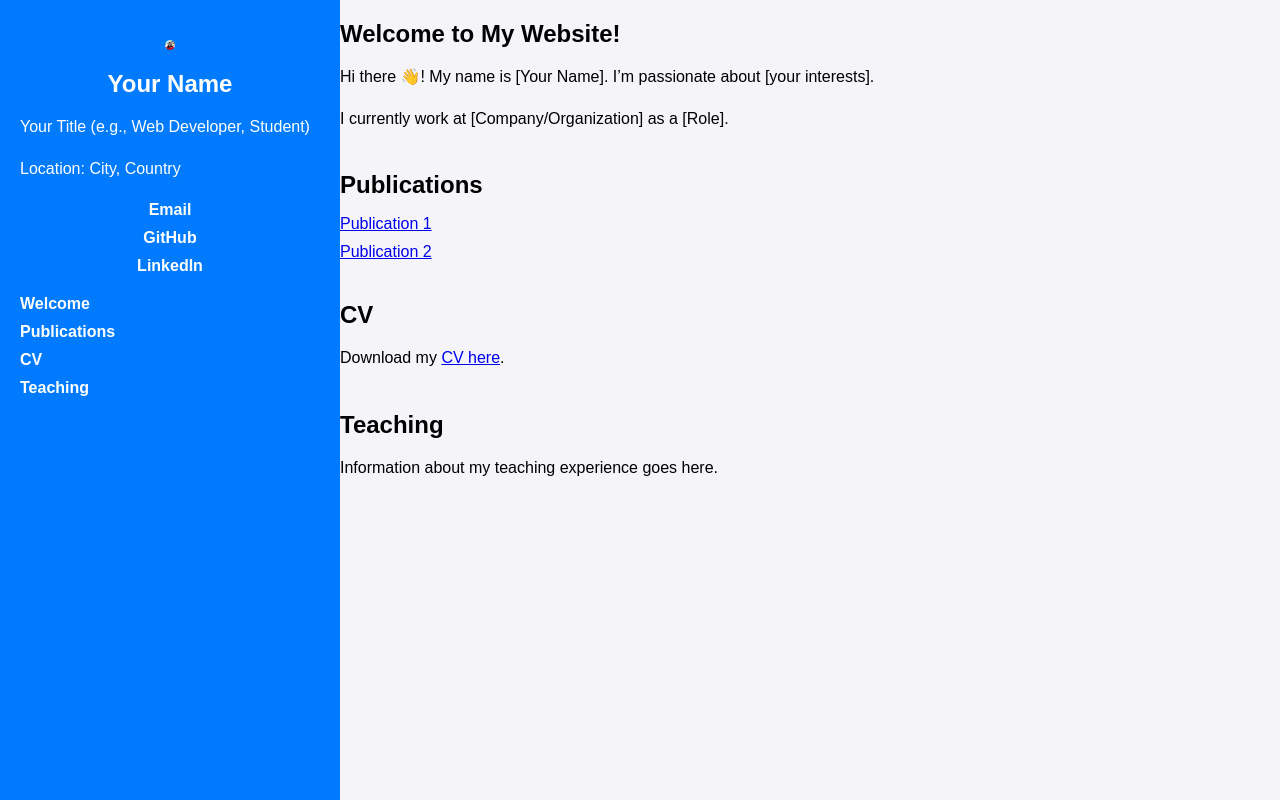
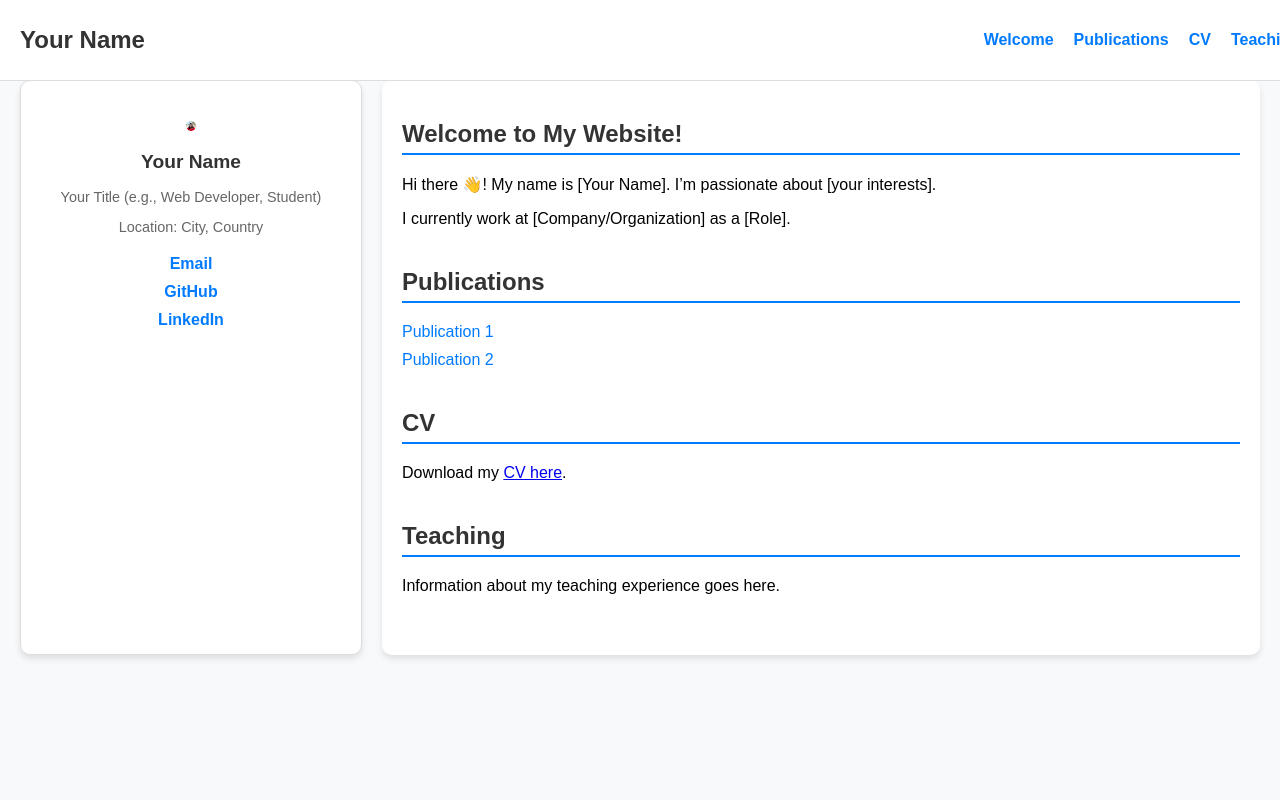
Before and after one commit to farhatlamia/farhatlamia.github.io, a plain HTML site: page index.html in a window 1280 px wide. Drawn offline with Linux system fonts and the light colour scheme; files that its build step writes are made by us from their sources.

Commit message:
Updated styles in style.css

```diff
--- a/index.html
+++ b/index.html
@@ -7,17 +7,10 @@
     <link rel="stylesheet" href="assets/css/style.css">
 </head>
 <body>
-    <!-- Sidebar -->
-    <aside id="sidebar">
-        <img src="assets/images/profile.jpg" alt="Your Name">
+    <!-- Horizontal Navigation Bar -->
+    <header id="navbar">
+        <div class="container">
             <h1>Your Name</h1>
-        <p>Your Title (e.g., Web Developer, Student)</p>
-        <p>Location: City, Country</p>
-        <ul class="social-links">
-            <li><a href="mailto:youremail@example.com">Email</a></li>
-            <li><a href="https://github.com/yourusername" target="_blank">GitHub</a></li>
-            <li><a href="https://linkedin.com/in/yourusername" target="_blank">LinkedIn</a></li>
-        </ul>
             <nav>
                 <ul>
                     <li><a href="#welcome">Welcome</a></li>
@@ -26,6 +19,22 @@
                     <li><a href="#teaching">Teaching</a></li>
                 </ul>
             </nav>
+        </div>
+    </header>
+
+    <!-- Main Container -->
+    <div id="main-container">
+        <!-- Sidebar -->
+        <aside id="sidebar">
+            <img src="assets/images/profile.jpg" alt="Your Profile Picture">
+            <h2>Your Name</h2>
+            <p>Your Title (e.g., Web Developer, Student)</p>
+            <p>Location: City, Country</p>
+            <ul class="social-links">
+                <li><a href="mailto:youremail@example.com">Email</a></li>
+                <li><a href="https://github.com/yourusername" target="_blank">GitHub</a></li>
+                <li><a href="https://linkedin.com/in/yourusername" target="_blank">LinkedIn</a></li>
+            </ul>
         </aside>
 
         <!-- Main Content -->
@@ -49,7 +58,7 @@
             <!-- CV Section -->
             <section id="cv">
                 <h2>CV</h2>
-            <p>Download my <a href="https://drive.google.com/drive/home" target="_blank">CV here</a>.</p>
+                <p>Download my <a href="assets/documents/cv.pdf" target="_blank">CV here</a>.</p>
             </section>
 
             <!-- Teaching Section -->
@@ -58,5 +67,6 @@
                 <p>Information about my teaching experience goes here.</p>
             </section>
         </main>
+    </div>
 </body>
 </html>
--- a/style.css
+++ b/style.css
@@ -1,96 +1,143 @@
-/* Reset Styles */
+/* Reset and General Styles */
 body {
     margin: 0;
     padding: 0;
     font-family: Arial, sans-serif;
-    display: flex; /* Enable a two-column layout */
-    background-color: #f4f4f9;
+    background-color: #f8f9fa;
 }
 
-h1, h2 {
-    margin: 0 0 10px;
+/* Navbar Styling */
+#navbar {
+    background-color: #ffffff;
+    border-bottom: 1px solid #ddd;
+    padding: 10px 20px;
+    position: fixed;
+    width: 100%;
+    top: 0;
+    z-index: 1000;
 }
 
-p {
-    line-height: 1.6;
+#navbar .container {
+    display: flex;
+    justify-content: space-between;
+    align-items: center;
+}
+
+#navbar h1 {
+    font-size: 1.5rem;
+    color: #333;
+}
+
+#navbar nav ul {
+    list-style: none;
+    display: flex;
+    gap: 20px;
+    margin: 0;
+    padding: 0;
+}
+
+#navbar nav ul li a {
+    text-decoration: none;
+    color: #007bff;
+    font-weight: bold;
+}
+
+/* Main Container */
+#main-container {
+    display: flex;
+    margin-top: 60px; /* Adjust for fixed navbar */
+    padding: 20px;
+    gap: 20px;
 }
 
 /* Sidebar Styling */
 #sidebar {
-    width: 300px; /* Fixed width for sidebar */
-    background-color: #007BFF;
-    color: white;
+    width: 300px;
+    background-color: #ffffff;
+    border: 1px solid #ddd;
+    border-radius: 10px;
     padding: 20px;
-    height: 100vh; /* Full height */
-    position: fixed; /* Sidebar stays in place */
-    overflow-y: auto;
+    text-align: center;
+    box-shadow: 0 4px 6px rgba(0, 0, 0, 0.1);
 }
 
 #sidebar img {
     width: 150px;
     height: 150px;
     border-radius: 50%;
-    margin: 20px auto;
-    display: block;
+    margin-bottom: 15px;
 }
 
-#sidebar h1 {
-    text-align: center;
-    font-size: 1.5rem;
+#sidebar h2 {
+    font-size: 1.2rem;
+    color: #333;
+}
+
+#sidebar p {
+    font-size: 0.9rem;
+    color: #666;
 }
 
 #sidebar .social-links {
     list-style: none;
     padding: 0;
-    margin: 20px 0;
-    text-align: center;
+    margin-top: 20px;
 }
 
 #sidebar .social-links li {
     margin: 10px 0;
 }
 
-#sidebar .social-links a, #sidebar nav a {
-    color: white;
+#sidebar .social-links a {
     text-decoration: none;
+    color: #007bff;
     font-weight: bold;
-}
-
-/* Navigation Links in Sidebar */
-#sidebar nav ul {
-    list-style: none;
-    padding: 0;
-}
-
-#sidebar nav ul li {
-    margin: 10px 0;
 }
 
 /* Main Content Styling */
 #main-content {
-    margin-left: 320px; /* Leave space for the sidebar */
+    flex-grow: 1;
     padding: 20px;
-    flex-grow: 1;
+    background-color: #ffffff;
+    border-radius: 10px;
+    box-shadow: 0 4px 6px rgba(0, 0, 0, 0.1);
 }
 
 section {
     margin-bottom: 40px;
 }
 
-/* Publications List */
-#publications ul {
+section h2 {
+    color: #333;
+    border-bottom: 2px solid #007bff;
+    padding-bottom: 5px;
+    margin-bottom: 20px;
+}
+
+section ul {
     list-style: none;
     padding: 0;
 }
 
-#publications ul li {
-    margin: 10px 0;
+section ul li {
+    margin-bottom: 10px;
 }
 
-/* Footer */
-footer {
-    text-align: center;
-    margin-top: 40px;
+section ul li a {
+    text-decoration: none;
+    color: #007bff;
+}
+
+/* Responsive Design */
+@media (max-width: 768px) {
+    #main-container {
+        flex-direction: column;
+    }
+
+    #sidebar {
+        width: 100%;
+        margin-bottom: 20px;
+    }
 }
 
 #sidebar img {
```
Lines whose indentation alone changed are shown as unchanged.
